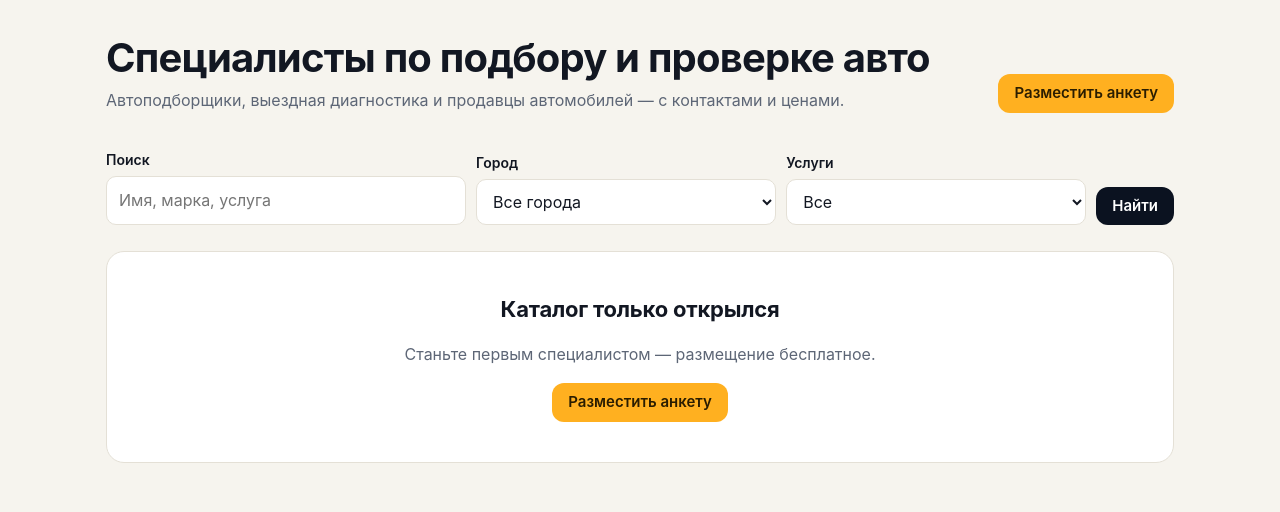
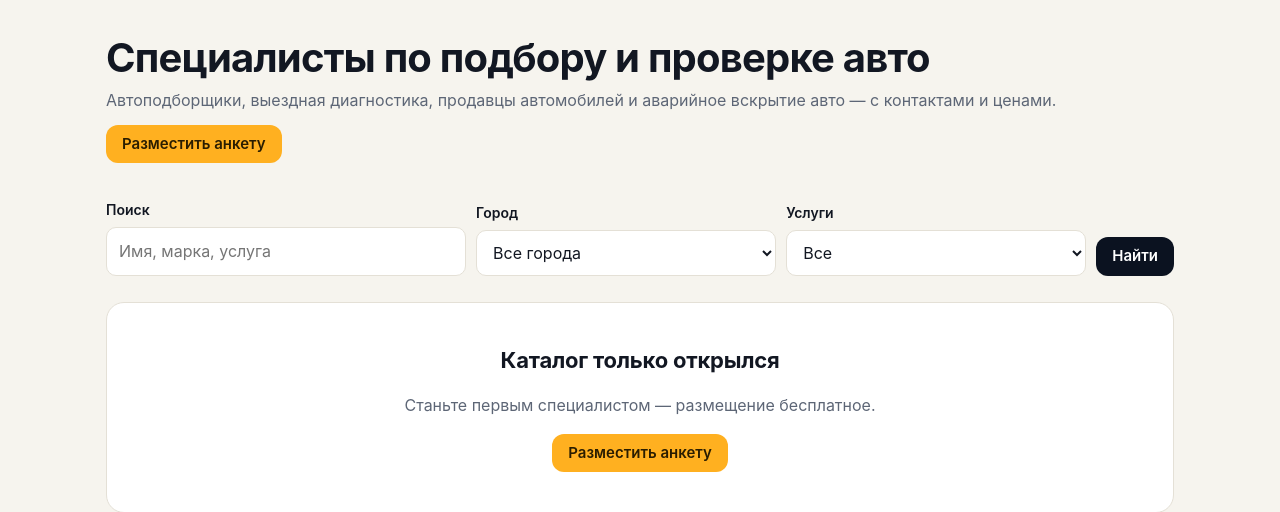
Before and after one commit to adidasdasler/avto, a FastAPI app: page /pros in a window 1280 px wide. Shown: the part 60-572 px from the top of the page. Run offline with FastAPI, Linux system fonts and the light colour scheme.

Commit message:
Каталог: вид услуг «Аварийное вскрытие авто»
Подсказка в анкете и напоминание модератору о проверке документов владельца.

Co-Authored-By: Claude Opus 5.5 <noreply@anthropic.com>
Claude-Session: https://claude.ai/code/session_016RC8T2gxHJgtmpgwruj8qm

```diff
--- a/shturman/admin/templates/pros.html
+++ b/shturman/admin/templates/pros.html
@@ -15,6 +15,7 @@
       {% if p.plan == 'pro' %}<span class="pill blue">pro</span>{% endif %}</div>
     {% if p.status == 'approved' %}<a href="/pros/{{ p.slug }}" target="_blank">Открыть анкету ↗</a>{% endif %}
   </div>
+  {% if p.kind == 'unlock' and p.status != 'approved' %}<div class="warn" style="margin:8px 0">Вскрытие авто: публикуйте, только если в описании сказано, что мастер проверяет документы владельца (СТС/ПТС и паспорт).</div>{% endif %}
   {% if p.about %}<p style="white-space:pre-line;margin:8px 0">{{ p.about }}</p>{% endif %}
   {% for s in p.services %}<div class="hint">{{ s.title }}{% if s.price %} — {{ s.price }}{% endif %}</div>{% endfor %}
   <div class="hint">Контакты: {{ [p.phone, p.telegram and '@' ~ p.telegram, p.max_link, p.website]|select|join(' · ') }}</div>
--- a/shturman/db.py
+++ b/shturman/db.py
@@ -126,7 +126,7 @@ class ProProfile(Base):
     id: Mapped[int] = mapped_column(Integer, primary_key=True)
     user_id: Mapped[int] = mapped_column(ForeignKey("users.id"), unique=True)
     slug: Mapped[str] = mapped_column(String(64), unique=True, index=True)
-    kind: Mapped[str] = mapped_column(String(16))  # selector | inspector | dealer
+    kind: Mapped[str] = mapped_column(String(16))  # selector | inspector | dealer | unlock
     name: Mapped[str] = mapped_column(String(80))
     city: Mapped[str] = mapped_column(String(60), index=True)
     about: Mapped[str] = mapped_column(Text, default="")
--- a/shturman/pros.py
+++ b/shturman/pros.py
@@ -19,6 +19,7 @@ KINDS = {
     "selector": "Автоподборщик",
     "inspector": "Выездная диагностика",
     "dealer": "Продажа авто (перекуп)",
+    "unlock": "Аварийное вскрытие авто",
 }
 
 _TRANSLIT = str.maketrans({
--- a/shturman/web/templates/pro_edit.html
+++ b/shturman/web/templates/pro_edit.html
@@ -19,9 +19,10 @@
 
   <form method="post" action="/cabinet/pro" class="card">
     <label for="kind">Чем вы занимаетесь</label>
-    <select id="kind" name="kind" required>
+    <select id="kind" name="kind" required onchange="document.getElementById('unlock-hint').hidden = this.value !== 'unlock'">
       {% for k, t in kinds.items() %}<option value="{{ k }}" {{ 'selected' if v and v.kind == k }}>{{ t }}</option>{% endfor %}
     </select>
+    <div id="unlock-hint" class="hint" {{ '' if v and v.kind == 'unlock' else 'hidden' }}>Для вскрытия укажите в описании, что открываете машину только владельцу при документах (СТС или ПТС и паспорт) — без этого анкету не опубликуем.</div>
     <div class="grid g2">
       <div><label for="name">Имя или название</label><input id="name" type="text" name="name" maxlength="80" required value="{{ v.name if v else '' }}"></div>
       <div><label for="city">Город</label><input id="city" type="text" name="city" maxlength="60" required value="{{ v.city if v else '' }}"></div>
--- a/shturman/web/templates/pros.html
+++ b/shturman/web/templates/pros.html
@@ -1,6 +1,6 @@
 {% extends "base.html" %}
 {% block title %}Автоподборщики и диагносты{% if city %} — {{ city }}{% endif %} · {{ brand }}{% endblock %}
-{% block head %}<meta name="description" content="Каталог автоподборщиков, выездной диагностики и продавцов автомобилей{% if city %} в городе {{ city }}{% endif %}.">
+{% block head %}<meta name="description" content="Каталог автоподборщиков, выездной диагностики, продавцов автомобилей и мастеров аварийного вскрытия авто{% if city %} в городе {{ city }}{% endif %}.">
 <style>
   .filters { display:grid; grid-template-columns:1.2fr 1fr 1fr auto; gap:10px; align-items:end; margin:22px 0 26px; }
   @media (max-width: 760px) { .filters { grid-template-columns:1fr 1fr; } .filters .q { grid-column:span 2; } }
@@ -13,7 +13,7 @@
 {% block content %}
 <div style="display:flex;justify-content:space-between;align-items:end;flex-wrap:wrap;gap:12px">
   <div><h1>Специалисты по подбору и проверке авто</h1>
-    <p class="muted" style="margin:0">Автоподборщики, выездная диагностика и продавцы автомобилей — с контактами и ценами.</p></div>
+    <p class="muted" style="margin:0">Автоподборщики, выездная диагностика, продавцы автомобилей и аварийное вскрытие авто — с контактами и ценами.</p></div>
   <a class="btn amber" href="/cabinet/pro">Разместить анкету</a>
 </div>
 
```
Also changed, not shown: tests/test_cabinet.py (+18 -0 lines), README.md.
